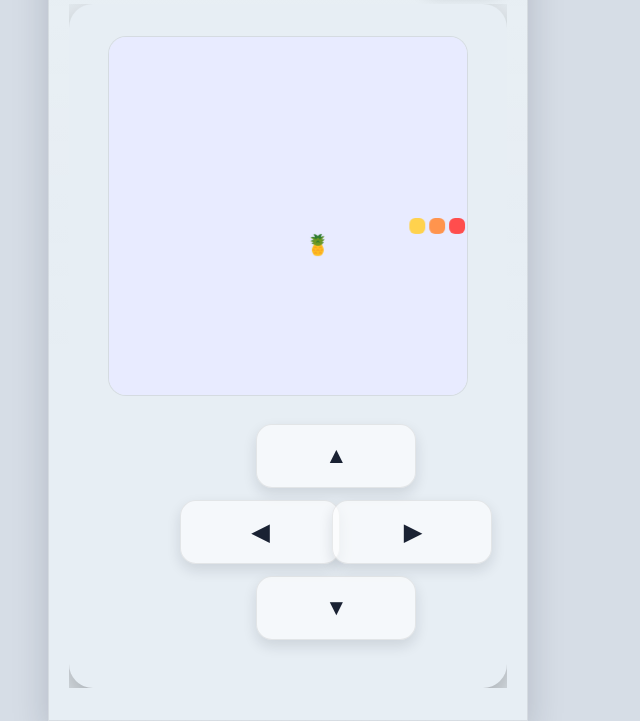
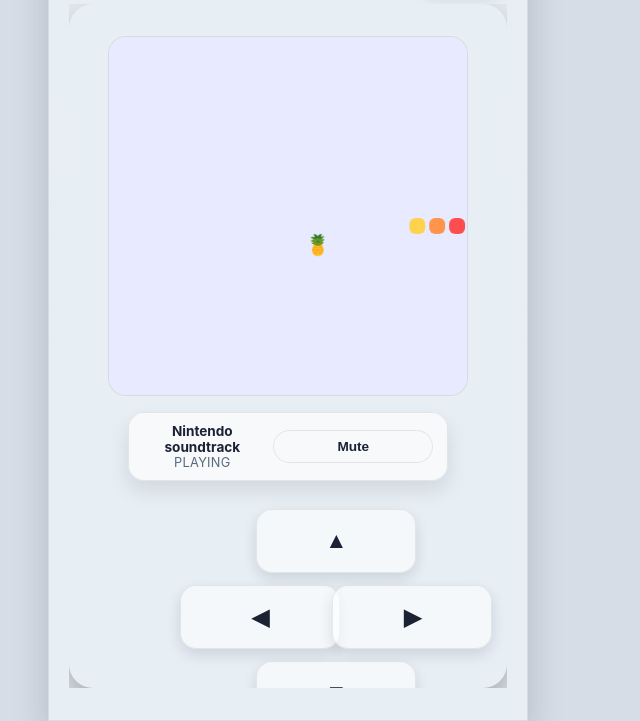
Before and after one commit to RobMac1824/snake-1, a plain HTML site: page index.html in a window 1280 px wide. Both pictures are taken after a click on the button "Start Game". Shown: the part 79-800 px from the top of the page, without its empty margins (314-954 px from the left). Drawn offline with Linux system fonts and the light colour scheme.

Commit message:
Add soundtrack bar and mute toggle

```diff
--- a/app.js
+++ b/app.js
@@ -10,6 +10,8 @@ const startButton = document.getElementById("startButton");
 const resumeButton = document.getElementById("resumeButton");
 const restartButton = document.getElementById("restartButton");
 const menuButton = document.getElementById("menuButton");
+const soundtrackToggle = document.getElementById("soundtrackToggle");
+const soundtrackStatus = document.getElementById("soundtrackStatus");
 const dpadButtons = document.querySelectorAll(".dpad__button");
 
 const gridSize = 18;
@@ -39,6 +41,7 @@ let accumulator = 0;
 const stepDuration = 315 * 0.9;
 const saveKey = "rainbow-snake-save";
 const fireworks = [];
+let soundtrackEnabled = true;
 
 const defaultState = () => ({
   snake: [
@@ -268,6 +271,9 @@ function step() {
 }
 
 function startSoundtrack() {
+  if (!soundtrackEnabled) {
+    return;
+  }
   if (!soundtrack.paused) {
     return;
   }
@@ -281,6 +287,11 @@ function stopSoundtrack() {
   }
   soundtrack.pause();
   soundtrack.currentTime = 0;
+}
+
+function updateSoundtrackUI() {
+  soundtrackToggle.textContent = soundtrackEnabled ? "Mute" : "Play";
+  soundtrackStatus.textContent = soundtrackEnabled ? "Playing" : "Muted";
 }
 
 function spawnFireworks(position) {
@@ -394,6 +405,16 @@ function bindButtons() {
     stopSoundtrack();
   });
 
+  soundtrackToggle.addEventListener("click", () => {
+    soundtrackEnabled = !soundtrackEnabled;
+    if (soundtrackEnabled && gameState?.running) {
+      startSoundtrack();
+    } else {
+      stopSoundtrack();
+    }
+    updateSoundtrackUI();
+  });
+
   const directionMap = {
     up: { x: 0, y: -1 },
     down: { x: 0, y: 1 },
@@ -431,6 +452,7 @@ function showResumeOption() {
 bindButtons();
 showResumeOption();
 showScreen(menuScreen);
+updateSoundtrackUI();
 
 document.addEventListener("visibilitychange", () => {
   if (document.visibilityState === "hidden") {
--- a/index.html
+++ b/index.html
@@ -28,6 +28,13 @@
 
       <section class="screen screen--game" id="gameScreen" aria-hidden="true">
         <canvas id="gameCanvas" width="360" height="360" aria-label="Snake game" role="img"></canvas>
+        <div class="soundtrack-bar" aria-live="polite">
+          <div>
+            <span class="soundtrack-label">Nintendo soundtrack</span>
+            <span class="soundtrack-status" id="soundtrackStatus">Playing</span>
+          </div>
+          <button id="soundtrackToggle" class="ghost" type="button">Mute</button>
+        </div>
         <div class="dpad" aria-label="Directional controls">
           <button class="dpad__button dpad__up" data-direction="up" aria-label="Move up">▲</button>
           <button class="dpad__button dpad__left" data-direction="left" aria-label="Move left">◀</button>
--- a/styles.css
+++ b/styles.css
@@ -165,6 +165,40 @@ button:active {
   margin-top: 8px;
 }
 
+.soundtrack-bar {
+  width: min(320px, 100%);
+  display: flex;
+  align-items: center;
+  justify-content: space-between;
+  gap: 12px;
+  padding: 10px 14px;
+  border-radius: 16px;
+  border: 1px solid var(--border);
+  background: rgba(255, 255, 255, 0.65);
+  color: var(--muted);
+  font-size: 0.85rem;
+  box-shadow: 0 10px 20px rgba(15, 23, 42, 0.1);
+}
+
+.soundtrack-label {
+  display: block;
+  font-weight: 700;
+  color: var(--text);
+}
+
+.soundtrack-status {
+  display: block;
+  font-size: 0.8rem;
+  letter-spacing: 0.02em;
+  text-transform: uppercase;
+}
+
+.soundtrack-bar .ghost {
+  padding: 8px 12px;
+  border-radius: 999px;
+  font-size: 0.85rem;
+}
+
 .dpad {
   display: grid;
   grid-template-columns: repeat(3, 64px);
```
